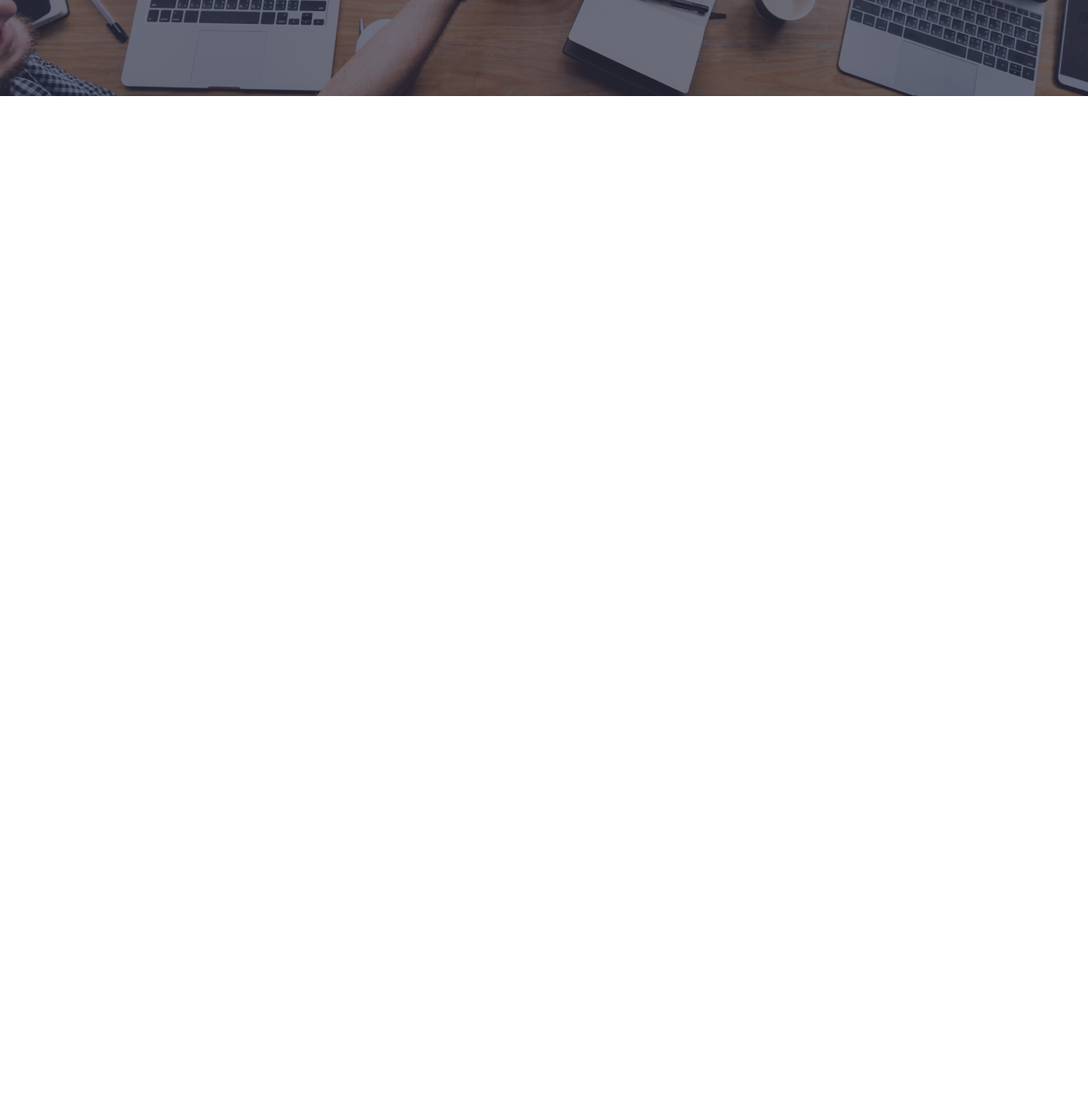
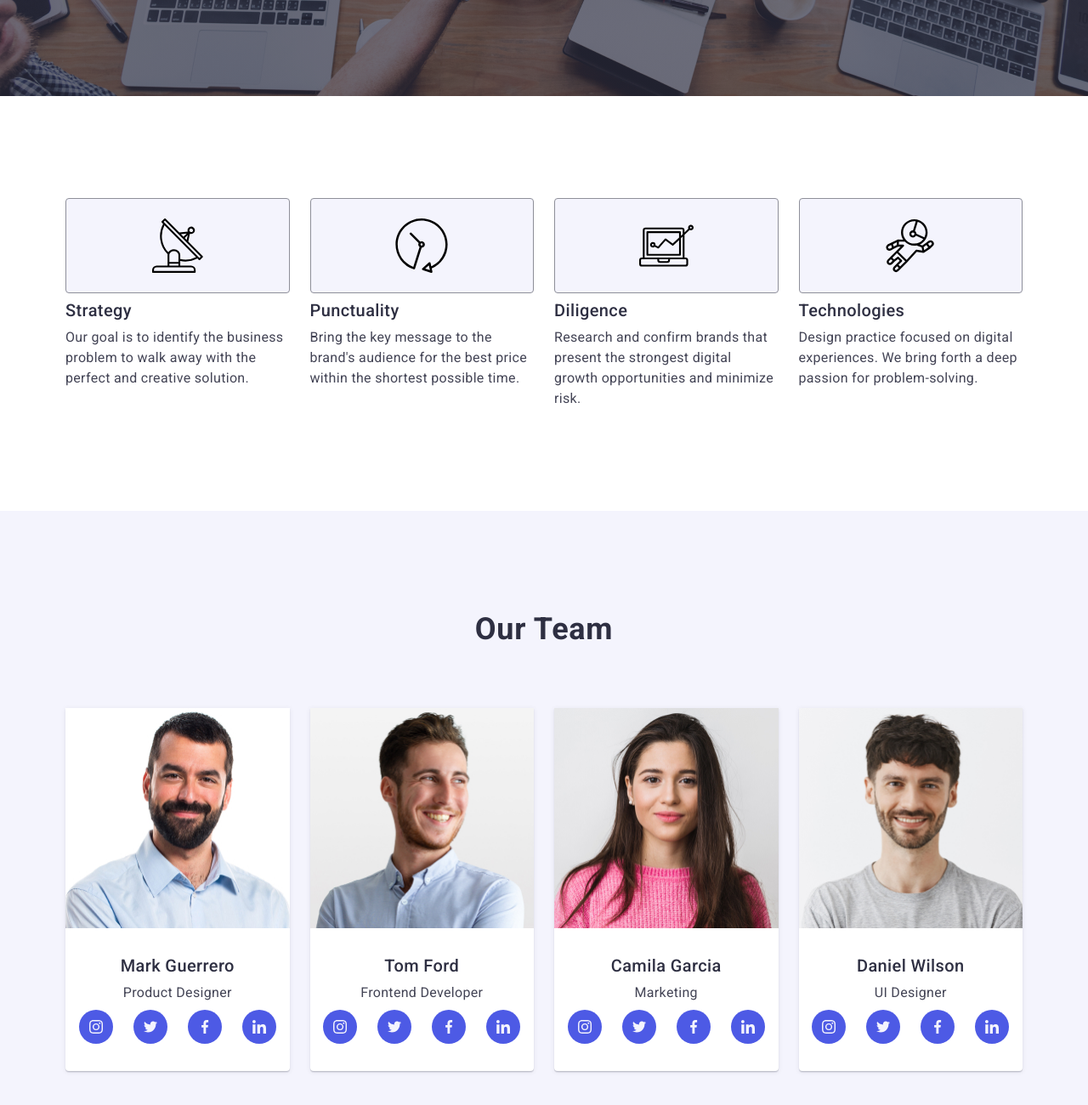
Before and after one commit to YevsieievYurii/goit-markup-hw-06, a plain HTML site: page index.html in a window 1280 px wide. Shown: the part 560-1860 px from the top of the page at 85% size. Before the commit the page ends 800 px from the top, so only its background shows below. Drawn offline with nearby package versions, Linux system fonts and the light colour scheme.

Commit message:
hw6 team

```diff
--- a/css/styles.css
+++ b/css/styles.css
@@ -37,11 +37,6 @@ justify-content: space-between;
     .container {
         max-width: 1158px;
     }
-
-    .section-goals {
-        padding-top: 120px;
-        padding-bottom: 120px;
-    }
 }
 
 .header-container {
@@ -59,7 +54,7 @@ img {
 
 
 .header {
-/* padding: 16px 0; */
+padding: 16px 0;
 border-bottom: 1px solid #E7E9FC;
 box-shadow: 0px 2px 1px rgba(46, 47, 66, 0.08), 0px 1px 1px rgba(46, 47, 66, 0.16), 0px 1px 6px rgba(46, 47, 66, 0.08);
 }
@@ -107,7 +102,6 @@ display: none;
 
 .section-hero {
     max-width: 1440px;
-    height: 432px;
     margin-left: auto;
     margin-right: auto;
     background-color: #2e2f42;
@@ -200,12 +194,10 @@ text-transform: capitalize;
 
 .section-goals-list {
     display: flex;
-    gap: 24px;
+    flex-direction: column;
+    gap: 72px;
 }
 
-.section-goals-item {
-    flex-basis: calc((100% - 72px) / 4)
-}
 
 .item-icon {
 display: flex;
@@ -216,15 +208,17 @@ margin-bottom: 8px;
 background-color: #F4F4FD;
 border-radius: 4px;
 border: 1px solid #8E8F99;
+display: none;
 }
 
 .section-goals-item-title {
 color: #2E2F42;
-font-size: 20px;
-font-weight: 500;
-line-height: 1.2;
+font-size: 36px;
+font-weight: 700;
+line-height: 1.11;
 letter-spacing: 0.02em;
 margin-bottom: 8px;
+text-align: center;
 }
 
 .section-goals-text {
@@ -241,13 +235,14 @@ margin-bottom: 8px;
 
 .team {
 background-color: #F4F4FD;
-padding-top: 120px;
-padding-bottom: 120px;
+padding: 96px 0;
 }
 
 .team-list {
     display: flex;
-    gap: 24px;
+    flex-direction: column;
+    gap: 72px;
+    align-items: center;
 }
 
 
@@ -264,7 +259,7 @@ margin-bottom: 72px;
 .team-item {
 background-color: #FFFFFF;
 border-radius: 0px 0px 4px 4px;
-flex-basis: calc((100% - 72px) / 4);
+width: 264px;
 box-shadow:  0px 1px 6px rgba(46, 47, 66, 0.08), 0px 1px 1px rgba(46, 47, 66, 0.16), 0px 2px 1px rgba(46, 47, 66, 0.08);
 }
 
@@ -303,7 +298,6 @@ padding: 32px 0;
 .icon-item {
     width: 40px;
     height: 40px;
-    gap: 24px;
 }
 
 
@@ -844,7 +838,13 @@ margin-bottom: 24px;
 
 /* -----MEDIA-768----- */
 
+
+
 @media screen and (min-width: 768px) {
+    .header {
+    padding: 0;
+    }
+
     .header-logo {
         margin-right: 120px;
     }
@@ -917,7 +917,6 @@ margin-bottom: 24px;
     }
 
     .section-hero {
-        height: 436px;
         padding: 112px 0;
         background-image:
         linear-gradient(rgba(46, 47, 66, 0.70),
@@ -941,6 +940,32 @@ margin-bottom: 24px;
         line-height: 1.07;
         margin-bottom: 36px;
     }
+
+    .section-goals {
+    }
+
+    .section-goals-list {
+        flex-direction: row;
+        flex-wrap: wrap;
+        gap: 72px 24px;
+    }
+
+    .section-goals-item {
+        flex-basis: calc((100% - 48px) / 2)
+    }
+
+    .section-goals-item-title {
+        text-align: left;
+    }
+
+.team-list {
+    flex-direction: row;
+    flex-wrap: wrap;
+    gap: 24px;
+    justify-content: center;
+    flex-basis: calc((100% - 48px) / 2);
+}
+
 }
 
 /* -----MEDIA-1158----- */
@@ -986,4 +1011,52 @@ margin-bottom: 24px;
     .section-hero-title {
         margin-bottom: 48px;
     }
+
+    .section-goals {
+    padding: 120px 0;
+    }
+
+    .section-goals-list {
+        display: flex;
+        flex-direction: row;
+        gap: 24px;
+    }
+
+    .section-goals-item {
+        flex-basis: calc((100% - 72px) / 4)
+    }
+
+    .item-icon {
+        display: flex;
+        align-items: center;
+        justify-content: center;
+        height: 112px;
+        margin-bottom: 8px;
+        background-color: #F4F4FD;
+        border-radius: 4px;
+        border: 1px solid #8E8F99;
+        }
+
+    .section-goals-item-title {
+        font-size: 20px;
+        font-weight: 500;
+        line-height: 1.2;
+        text-align: left;
+    }
+
+    .team {
+    padding-top: 120px;
+    padding-bottom: 120px;
+    }
+
+.team-list {
+    flex-direction: row;
+    gap: 24px;
+
 }
+
+.team-item {
+    flex-basis: calc((100% - 72px) / 4);
+}
+
+}
--- a/index.html
+++ b/index.html
@@ -46,7 +46,7 @@
         </div>
       </section>
         <!--secnion-goals-->
-        <!-- <section class="section-goals">
+        <section class="section-goals">
           <div class="container">
             <h2 class="section-goals-title">Goals and methodology</h2>
           <ul class="section-goals-list">
@@ -89,182 +89,174 @@
               </p></li>
           </ul>
         </div>
-        </section> -->
+        </section>
         <!--section-team-->
-        <!-- <section class="team">
+        <section class="team">
           <div class="container">
             <h2 class="team-title">Our Team</h2>
               <ul class="team-list">
                 <li class="team-item">
-                  <img class="team-img" src="./images/img-guerrero.jpg" alt="Mark Guerrero" width="264" height="260"/>
+                  <img class="team-img"
+                  srcset="./images/img-guerrero.jpg 1x,
+                  ./images/img-guerrero-2x.jpg 2x"
+                  src="./images/img-guerrero.jpg"
+                  alt="Mark Guerrero"
+                  width="264"
+                  height="260"/>
                   <div class="text-container">
                     <h3 class="team-name">Mark Guerrero</h3>
                     <p class="team-text">Product Designer</p>
                     <ul class="icon-list">
                       <li class="icon-item">
-
                             <a href="" class="icon-link">
                                 <svg class="icon-icon" width="16" height="16">
                                   <use href="./images/icons.svg#icon-instagram-2"></use>
                                 </svg>
                             </a>
-
                       </li>
                       <li class="icon-item">
-
                           <a href="" class="icon-link">
                             <svg class="icon-icon" width="16" height="16">
                               <use href="./images/icons.svg#icon-twitter-1"></use>
                             </svg>
                           </a>
-
                       </li>
                       <li class="icon-item">
-
                           <a href="" class="icon-link">
                             <svg class="icon-icon" width="16" height="16">
                               <use href="./images/icons.svg#icon-facebook-1"></use>
                             </svg>
                           </a>
-
                       </li>
                       <li class="icon-item">
-
                           <a href="" class="icon-link">
                             <svg class="icon-icon" width="16" height="16">
                               <use href="./images/icons.svg#icon-linkedin-1"></use>
                             </svg>
                           </a>
-
                       </li>
                     </ul>
                   </div>
                 </li>
                 <li class="team-item">
-                  <img class="team-img" src="./images/img-ford.jpg" alt="Tom Ford" width="264" height="260"/>
+                  <img class="team-img"
+                  srcset="./images/img-ford.jpg 1x,
+                  ./images/img-ford-2x.jpg 2x"
+                  src="./images/img-ford.jpg"
+                  alt="Tom Ford"
+                  width="264"
+                  height="260"/>
                   <div class="text-container">
                     <h3 class="team-name">Tom Ford</h3>
                     <p class="team-text">Frontend Developer</p>
                     <ul class="icon-list">
                       <li class="icon-item">
-
                               <a href="" class="icon-link">
                                 <svg class="icon-icon" width="16" height="16">
                                   <use href="./images/icons.svg#icon-instagram-2"></use>
                                 </svg>
                               </a>
-
                       </li>
                       <li class="icon-item">
-
                           <a href="" class="icon-link">
                             <svg class="icon-icon" width="16" height="16">
                               <use href="./images/icons.svg#icon-twitter-1"></use>
                             </svg>
                           </a>
-
                       </li>
                       <li class="icon-item">
-
                           <a href="" class="icon-link">
                             <svg class="icon-icon" width="16" height="16">
                               <use href="./images/icons.svg#icon-facebook-1"></use>
                             </svg>
                           </a>
-
                       </li>
                       <li class="icon-item">
-
                           <a href="" class="icon-link">
                             <svg class="icon-icon" width="16" height="16">
                               <use href="./images/icons.svg#icon-linkedin-1"></use>
                             </svg>
                           </a>
-
                       </li>
                     </ul>
                   </div>
                 </li>
                 <li class="team-item">
-                  <img class="team-img" src="./images/img-garsia.jpg" alt="Camila Garcia" width="264" height="260"/>
+                  <img class="team-img"
+                  srcset="./images/img-garsia.jpg 1x,
+                  ./images/img-garsia-2x.jpg 2x"
+                  src="./images/img-garsia.jpg"
+                  alt="Camila Garcia"
+                  width="264"
+                  height="260"/>
                   <div class="text-container">
                     <h3 class="team-name">Camila Garcia</h3>
                     <p class="team-text">Marketing</p>
                     <ul class="icon-list">
                       <li class="icon-item">
-
                               <a href="" class="icon-link">
                                 <svg class="icon-icon" width="16" height="16">
                                   <use href="./images/icons.svg#icon-instagram-2"></use>
                                 </svg>
                               </a>
-
                       </li>
                       <li class="icon-item">
-
                           <a href="" class="icon-link">
                             <svg class="icon-icon" width="16" height="16">
                               <use href="./images/icons.svg#icon-twitter-1"></use>
                             </svg>
                           </a>
-
                       </li>
                       <li class="icon-item">
-
                           <a href="" class="icon-link">
                             <svg class="icon-icon" width="16" height="16">
                               <use href="./images/icons.svg#icon-facebook-1"></use>
                             </svg>
                           </a>
-
                       </li>
                       <li class="icon-item">
-
                           <a href="" class="icon-link">
                             <svg class="icon-icon" width="16" height="16">
                               <use href="./images/icons.svg#icon-linkedin-1"></use>
                             </svg>
                           </a>
-
                       </li>
                     </ul>
                   </div>
                 </li>
                 <li class="team-item">
-                  <img class="team-img" src="./images/img-wilson.jpg" alt="Daniel Wilson" width="264" height="260"/>
+                  <img class="team-img"
+                  srcset="./images/img-wilson.jpg 1x, ./images/img-wilson-2x.jpg 2x"
+                  src="./images/img-wilson.jpg"
+                  alt="Daniel Wilson"
+                  width="264"
+                  height="260"/>
                   <div class="text-container">
                     <h3 class="team-name">Daniel Wilson</h3>
                     <p class="team-text">UI Designer</p>
                     <ul class="icon-list">
                       <li class="icon-item">
-
                               <a href="" class="icon-link">
                                 <svg class="icon-icon" width="16" height="16">
                                   <use href="./images/icons.svg#icon-instagram-2"></use>
                                 </svg>
                               </a>
-
                       </li>
                       <li class="icon-item">
-
                           <a href="" class="icon-link">
                             <svg class="icon-icon" width="16" height="16">
                               <use href="./images/icons.svg#icon-twitter-1"></use>
                             </svg>
                           </a>
-
                       </li>
                       <li class="icon-item">
-
                           <a href="" class="icon-link">
                             <svg class="icon-icon" width="16" height="16">
                               <use href="./images/icons.svg#icon-facebook-1"></use>
                             </svg>
                           </a>
-
                       </li>
                       <li class="icon-item">
-
                           <a href="" class="icon-link">
                             <svg class="icon-icon" width="16" height="16">
                               <use href="./images/icons.svg#icon-linkedin-1"></use>
@@ -276,7 +268,7 @@
                 </li>
               </ul>
           </div>
-        </section> -->
+        </section>
         <!--secnion-portfolio-->
         <!-- <section class="portfolio">
           <div class="container">
```
Also changed, not shown: images/img-ford-2x.jpg (added), images/img-garsia-2x.jpg (added), images/img-guerrero-2x.jpg (added), images/img-wilson-2x.jpg (added). Lines whose indentation alone changed are shown as unchanged.
